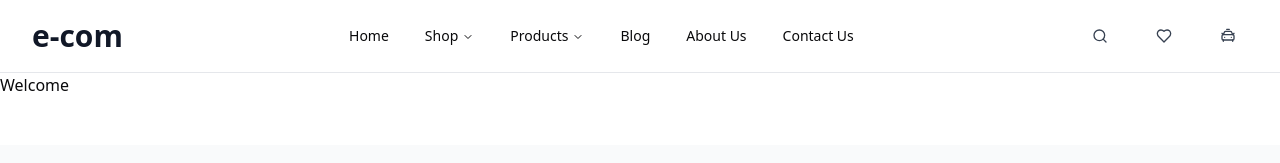
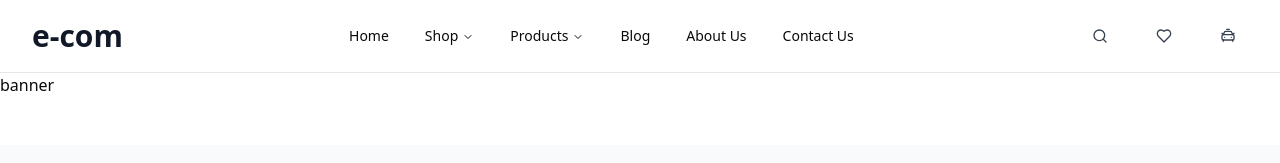
Before and after one commit to mehedihassandev/eCommerce-nextjs, a Next.js app: page / in a window 1280 px wide. Shown: the top 163 px of the page. Built offline with nearby package versions, Linux system fonts and the light colour scheme.

Commit message:
NE-010: Add Banner component and integrate into HomePage

```diff
--- /dev/null
+++ b/app/_home/banner.tsx
@@ -0,0 +1,7 @@
+import React from 'react';
+
+export const Banner = () => {
+  return <div>banner</div>;
+};
+
+export default Banner;
--- /dev/null
+++ b/app/_home/page.tsx
@@ -0,0 +1,8 @@
+import React from 'react';
+import { Banner } from './banner';
+
+export const HomePage = () => {
+  return <Banner />;
+};
+
+export default HomePage;
--- a/app/page.tsx
+++ b/app/page.tsx
@@ -1,3 +1,5 @@
+import { HomePage } from './_home/page';
+
 export default function Home() {
-  return <div>Welcome</div>;
+  return <HomePage />;
 }
```
